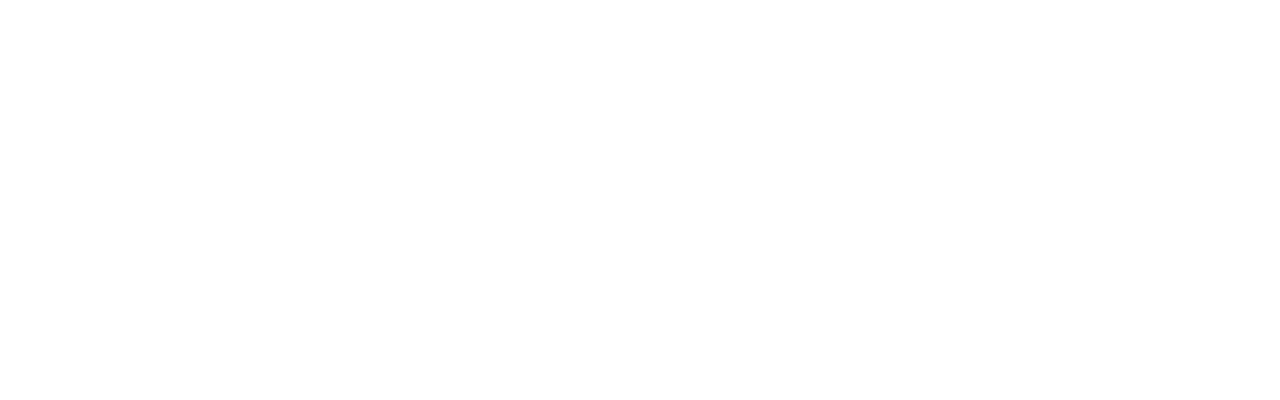
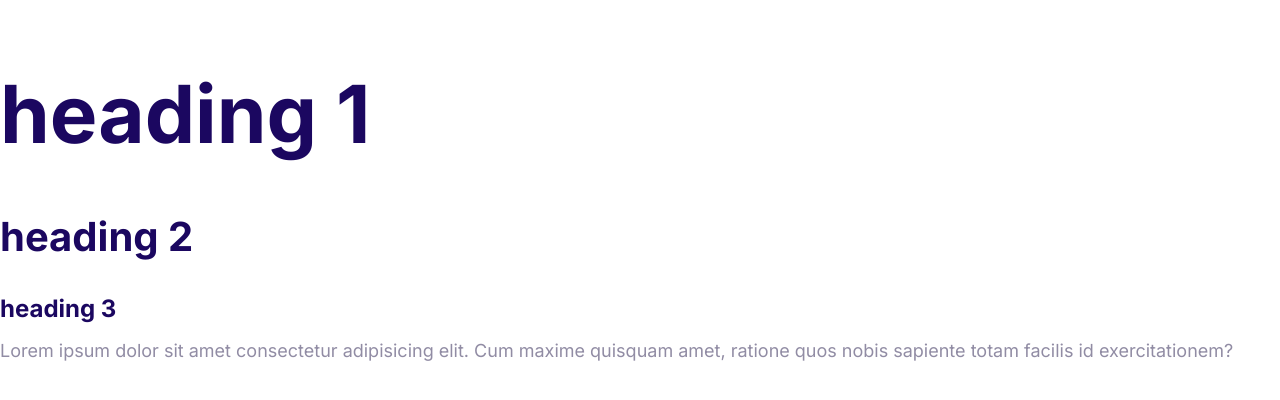
Before and after one commit to Emelzz/firstproject, a plain HTML site: page index.html in a window 1280 px wide. Drawn offline with Linux system fonts and the light colour scheme.

Commit message:
Define the styles for the fonts.

```diff
--- a/CSS/styles.css
+++ b/CSS/styles.css
@@ -1,3 +1,7 @@
+html{
+    /* 62.5% of 16px = 10px */
+    font-size: 62.5%;
+}
 :root{
     --color-primary: #2584ff;
     --color-secondary:#00d9ff;
@@ -5,3 +9,40 @@
     --color-headings:#1b0760;
     --color-body:#918ca4;
 }
+body{
+    font-family: inter, Arial, Helvetica, sans-serif;
+    font-size: 2.4rem;
+    line-height: 1.5;
+    color: var(--color-body);
+}
+h1, h2, h3{
+    color: var(--color-headings);
+    margin-bottom: 1rem;
+}
+h1{
+    font-size: 7rem;
+}
+h2{
+    font-size: 4rem;
+}
+h3{
+    font-size: 3rem;
+}
+p{
+    margin-top: 0;
+}
+
+@media screen and (min-width:1024px) {
+    body{
+        font-size:1.8rem;
+    }
+    h1{
+        font-size: 8rem;
+    }
+    h2{
+        font-size: 4rem;
+    }
+    h3{
+        font-size: 2.4rem;
+    }
+}
--- a/index.html
+++ b/index.html
@@ -5,8 +5,23 @@
     <meta http-equiv="X-UA-Compatible" content="IE=edge" />
     <meta name="viewport" content="width=device-width, initial-scale=1.0" />
     <title>Document</title>
+    <link rel="preconnect" href="https://fonts.googleapis.com" />
+    <link rel="preconnect" href="https://fonts.gstatic.com" crossorigin />
+    <link
+      href="https://fonts.googleapis.com/css2?family=Inter:wght@400;700&display=swap"
+      rel="stylesheet"
+    />
     <link rel="stylesheet" href="css/normalise css.css" />
     <link rel="stylesheet" href="css/styles.css" />
   </head>
-  <body></body>
+  <body>
+    <h1>heading 1</h1>
+    <h2>heading 2</h2>
+    <h3>heading 3</h3>
+    <p>
+      Lorem ipsum dolor sit amet consectetur adipisicing elit. Cum maxime
+      quisquam amet, ratione quos nobis sapiente totam facilis id
+      exercitationem?
+    </p>
+  </body>
 </html>
```
